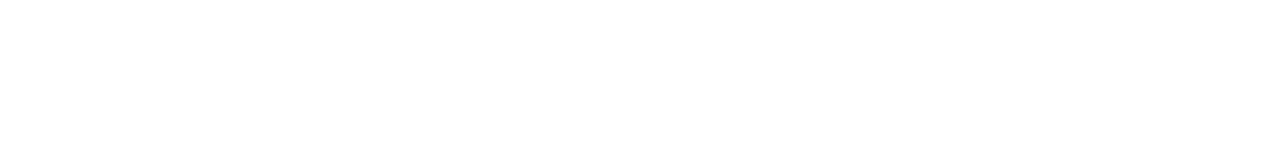
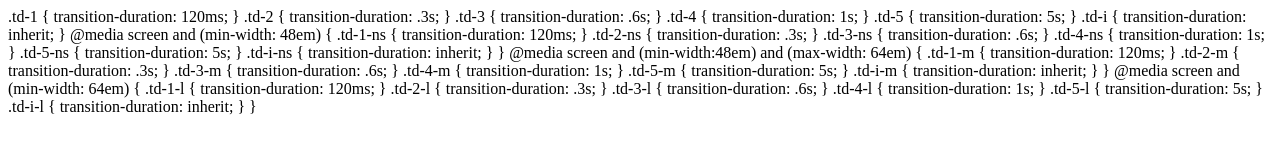
Before and after one commit to mrmrs/css-transition-duration, a website: page index.html in a window 1280 px wide. Drawn offline with Linux system fonts and the light colour scheme.

Commit message:
Adding css contents to html file for documentation

```diff
--- a/index.html
+++ b/index.html
@@ -12,5 +12,39 @@
     <link rel="stylesheet" href="transition-duration.css">
   </head>
   <body>
-  </body>
+.td-1 { transition-duration: 120ms; }
+.td-2 { transition-duration: .3s; }
+.td-3 { transition-duration: .6s; }
+.td-4 { transition-duration: 1s; }
+.td-5 { transition-duration: 5s; }
+.td-i { transition-duration: inherit; }
+
+@media screen and (min-width: 48em) {
+.td-1-ns { transition-duration: 120ms; }
+.td-2-ns { transition-duration: .3s; }
+.td-3-ns { transition-duration: .6s; }
+.td-4-ns { transition-duration: 1s; }
+.td-5-ns { transition-duration: 5s; }
+.td-i-ns { transition-duration: inherit; }
+}
+
+@media screen and (min-width:48em) and (max-width: 64em) {
+.td-1-m { transition-duration: 120ms; }
+.td-2-m { transition-duration: .3s; }
+.td-3-m { transition-duration: .6s; }
+.td-4-m { transition-duration: 1s; }
+.td-5-m { transition-duration: 5s; }
+.td-i-m { transition-duration: inherit; }
+}
+
+@media screen and (min-width: 64em) {
+.td-1-l { transition-duration: 120ms; }
+.td-2-l { transition-duration: .3s; }
+.td-3-l { transition-duration: .6s; }
+.td-4-l { transition-duration: 1s; }
+.td-5-l { transition-duration: 5s; }
+.td-i-l { transition-duration: inherit; }
+}
+
+</body>
 </html>
```
